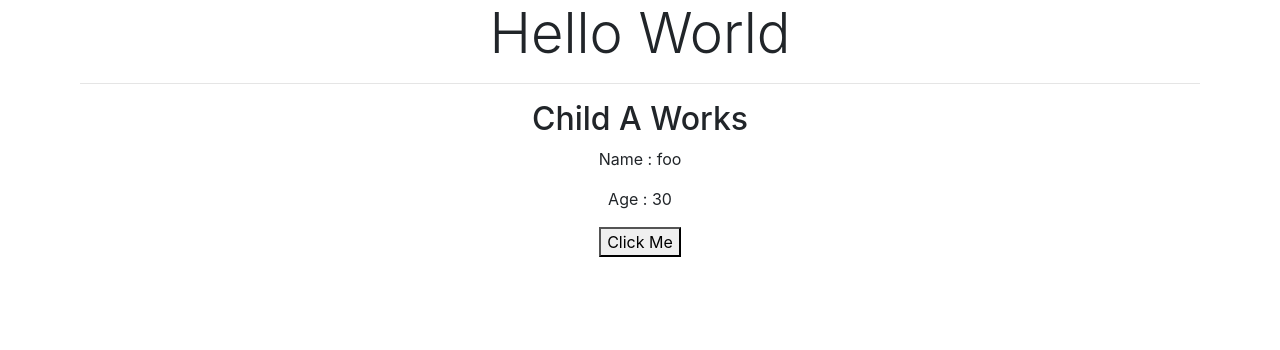
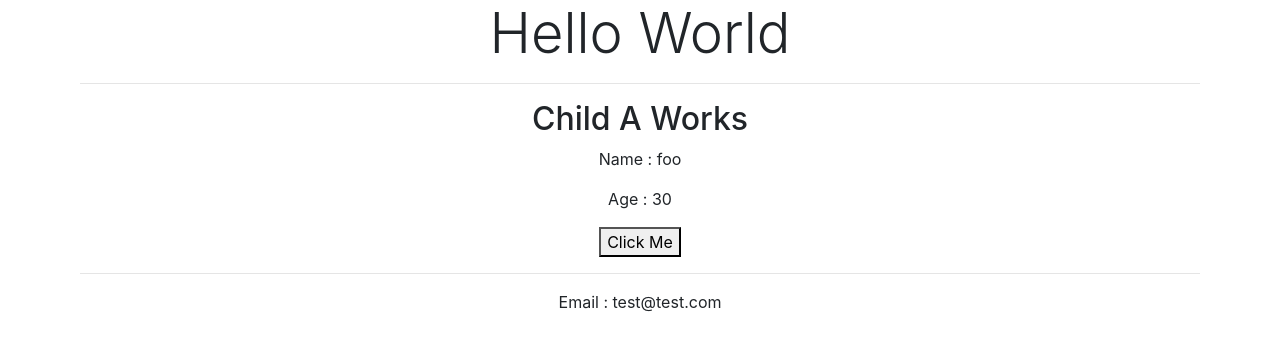
Before and after one commit to Manav15/Notes-App-React, a React (Create React App) app: page / in a window 1280 px wide. Shown: the top 350 px of the page. Built offline with nearby package versions, Linux system fonts and the light colour scheme.

Commit message:
ChildB with propTypes

```diff
--- a/package.json
+++ b/package.json
@@ -7,6 +7,7 @@
     "@testing-library/react": "^11.2.5",
     "@testing-library/user-event": "^12.8.3",
     "bootstrap": "^4.6.0",
+    "prop-types": "^15.7.2",
     "react": "^17.0.1",
     "react-dom": "^17.0.1",
     "react-scripts": "4.0.3",
--- /dev/null
+++ b/src/components/CmpCommunication/ChildB.js
@@ -0,0 +1,20 @@
+import React, { Component } from 'react';
+import PropTypes from 'prop-types';
+
+
+class ChildB extends Component {
+    render() {
+        return (
+            <div>
+                Email : {this.props.email}
+            </div>
+        );
+    }
+}
+
+ChildB.propTypes = {
+    email : PropTypes.string.isRequired
+}
+
+
+export default ChildB;
--- a/src/components/CmpCommunication/Parent.js
+++ b/src/components/CmpCommunication/Parent.js
@@ -1,5 +1,6 @@
 import React, { Component } from 'react';
 import ChildA from './ChildA';
+import ChildB from './ChildB';
 
 class Parent extends Component {
     display = () =>{
@@ -8,9 +9,12 @@ class Parent extends Component {
 
     render() {
         let age = 30;
+        let email = "test@test.com";
         return (
             <div>
                 <ChildA name = "foo" age = {age} display= {this.display} />
+                <hr />
+                <ChildB email = {email} />
             </div>
         );
     }
```
Also changed, not shown: 1 other file (tests, documents, lock files or other folders).
